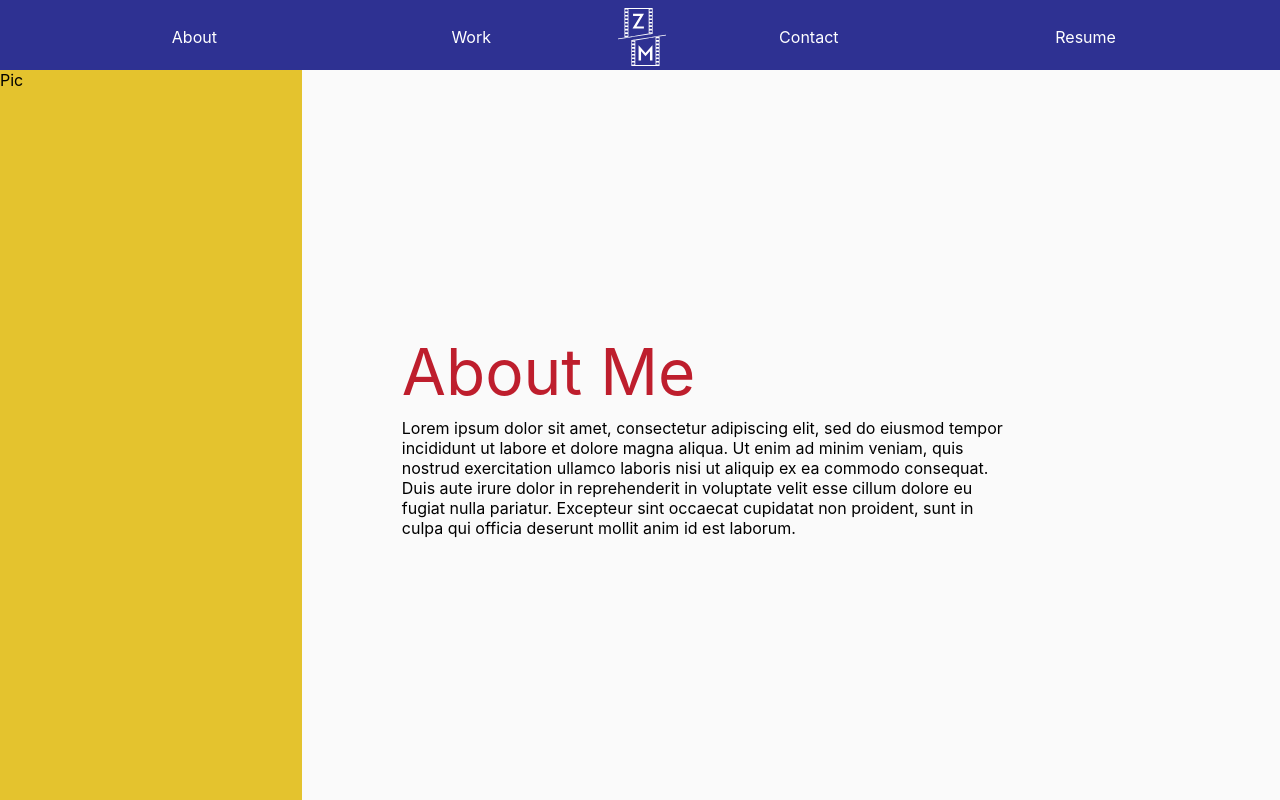
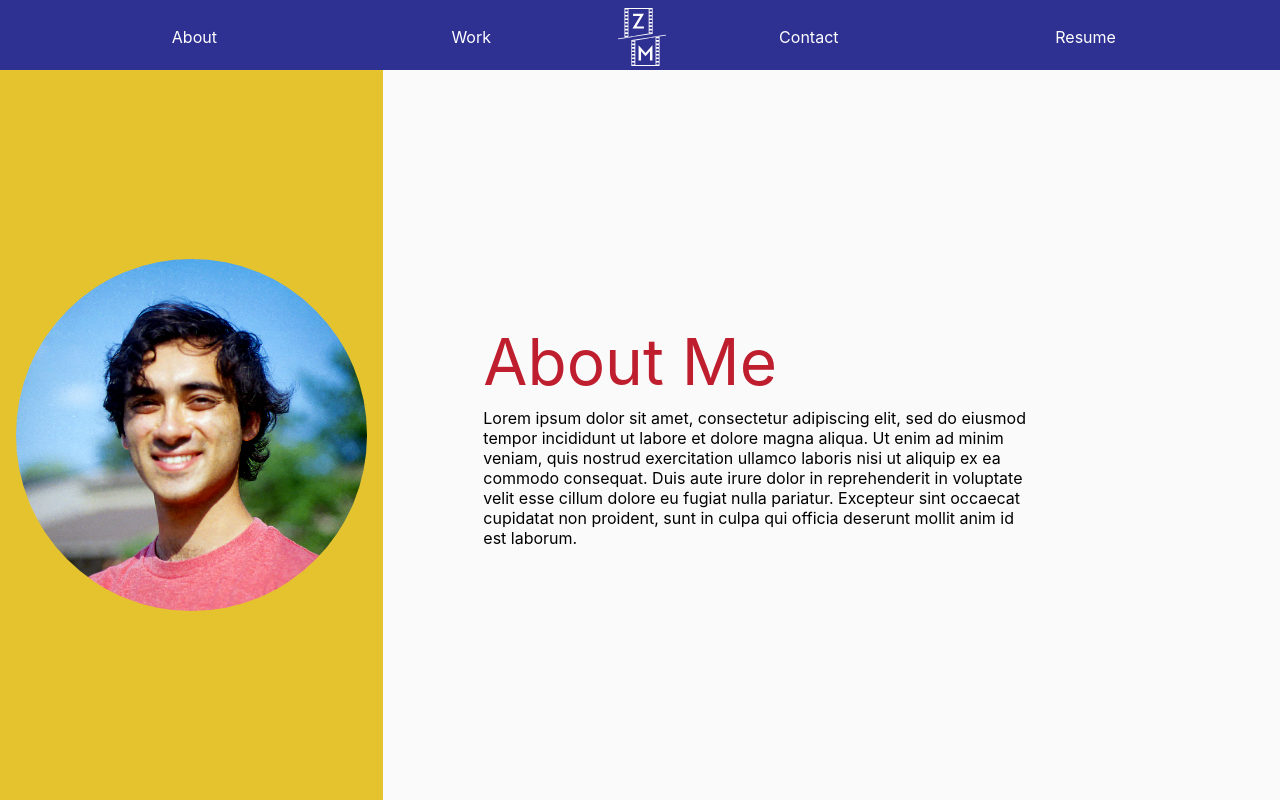
Before and after one commit to ZM123/editing-portfolio, a React (Create React App) app: page /editing-portfolio/about in a window 1280 px wide. Built offline with nearby package versions, Linux system fonts and the light colour scheme.

Commit message:
add profile pic

```diff
--- a/src/pages/About/About.js
+++ b/src/pages/About/About.js
@@ -1,5 +1,6 @@
 import React from 'react';
 import PageTemplate from '../PageTemplate';
+import ProfilePic from '../../assets/Profile_pic.jpg';
 import styles from './styles.module.scss';
 
 const About = () => {
@@ -7,7 +8,9 @@ const About = () => {
     <PageTemplate>
       <div className={styles.aboutPage}>
         <div className={styles.picturePanel}>
-          Pic
+          <div className={styles.profilePicContainer}>
+            <img src={ProfilePic} className={styles.profilePic} />
+          </div>
         </div>
         <div className={styles.aboutPanel}>
           <div className={styles.title}>About Me</div>
--- a/src/pages/About/styles.module.scss
+++ b/src/pages/About/styles.module.scss
@@ -10,7 +10,26 @@
 .picturePanel {
   @include slideUpAnimation;
   background-color: #E4C32E;
-  width: 35%;
+  width: 45%;
+  padding: 16px;
+  display: flex;
+  align-items: center;
+}
+
+.profilePicContainer {
+  width: 100%;
+  padding-bottom: 100%;
+  height: 0;
+  position: relative;
+}
+
+.profilePic {
+  position: absolute;
+  width: 100%;
+  height: 100%;
+  object-fit: cover;
+  object-position: center 30%;
+  border-radius: 50%;
 }
 
 .aboutPanel {
```
Also changed, not shown: src/assets/Profile_pic.jpg (added).
